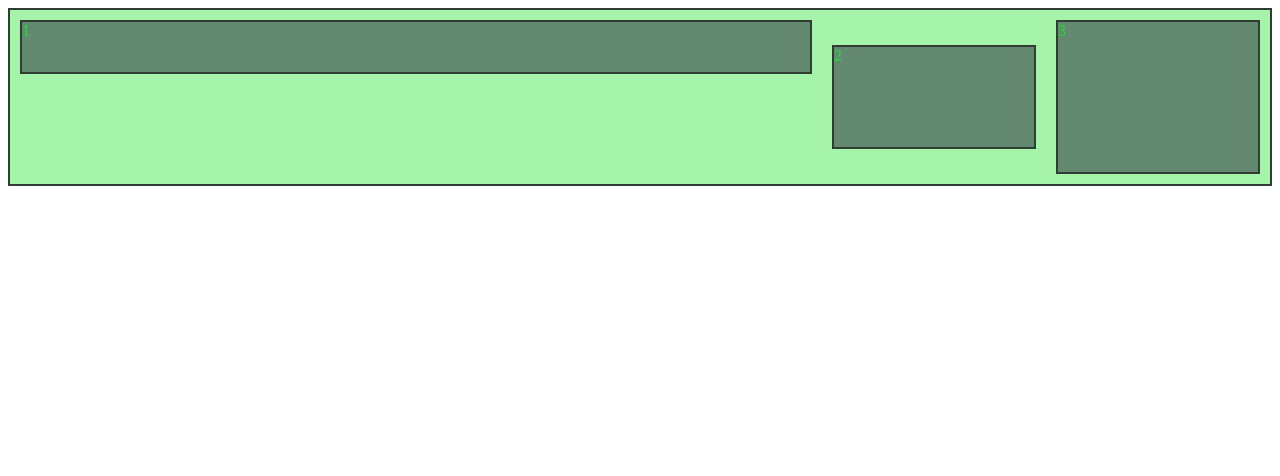
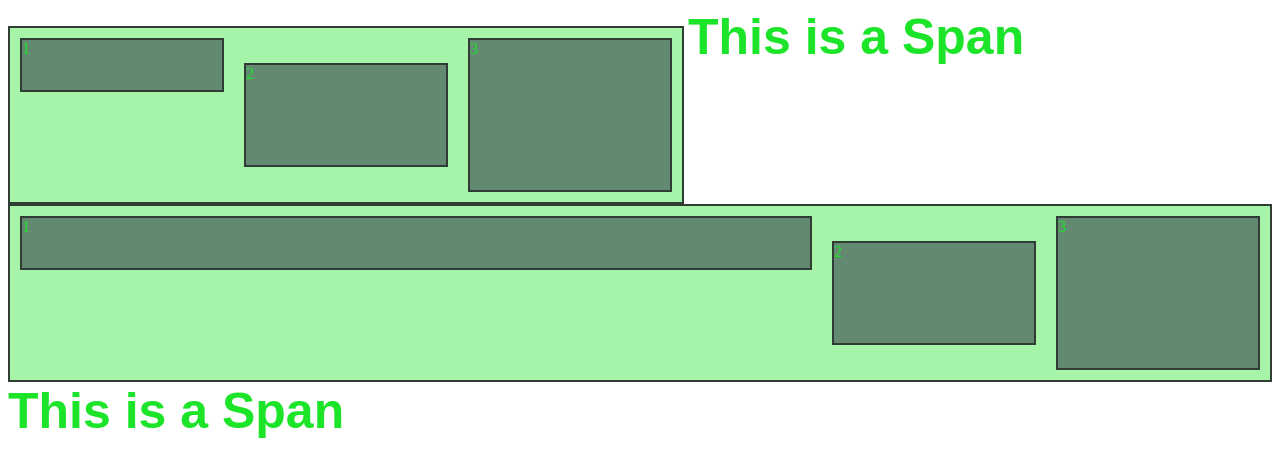
Before and after one commit to ScottDancer/layout_and_positioning, a plain HTML site: page flexbox.html in a window 1280 px wide. Drawn offline with Linux system fonts and the light colour scheme.

Commit message:
display flex and display inline-flex

```diff
--- a/flexbox.html
+++ b/flexbox.html
@@ -14,7 +14,15 @@
         margin: 10px;
       }
 
-      .container {
+      .container1 {
+        display: inline-flex;
+        /* display: flex; */
+        background-color: hsl(124, 78.7%, 80.2%);
+        border: 2px solid #2f3d34;
+      }
+
+      .container2 {
+        /* display: inline-flex; */
         display: flex;
         background-color: hsl(124, 78.7%, 80.2%);
         border: 2px solid #2f3d34;
@@ -38,21 +46,40 @@
         min-height: 100px;
         align-self: center;
         /* order: 1; */
-
       }
 
       .item3 {
         min-height: 150px;
         /* order: 2; */
+      }
 
+      .span1 {
+        color: #1ce429;
+        font-size: 50px;
+        font-weight: 700;
+        font-family: Arial, Helvetica, sans-serif;
+      }
+
+      .span2 {
+        color: #1ce429;
+        font-size: 50px;
+        font-weight: 700;
+        font-family: Arial, Helvetica, sans-serif;
       }
     </style>
   </head>
   <body>
-    <div class="container">
+    <div class="container1">
       <div class="item item1">1</div>
       <div class="item item2">2</div>
       <div class="item item3">3</div>
     </div>
+    <span class="span1">This is a Span</span>
+    <div class="container2">
+      <div class="item item1">1</div>
+      <div class="item item2">2</div>
+      <div class="item item3">3</div>
+    </div>
+    <span class="span2">This is a Span</span>
   </body>
 </html>
```
